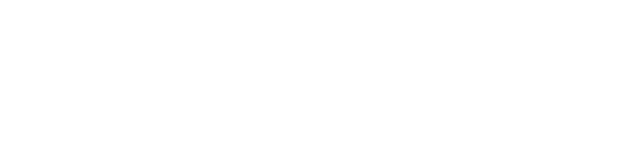
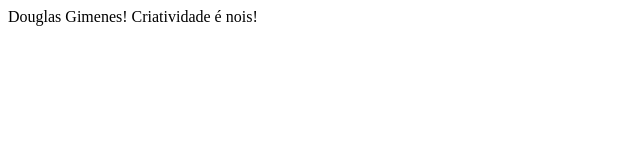
Before and after one commit to DougGimenes/Doug-DigiData, a plain HTML site: page index.html in a window 1280 px wide. Shown: the whole page, without its empty margins (0-640 px from the left). Drawn offline with Linux system fonts and the light colour scheme.

Commit message:
Titulo e corpo

```diff
--- a/index.html
+++ b/index.html
@@ -2,9 +2,10 @@
 <html lang="pt-BR">
     <head>
         <meta charset="utf-8">
-        <title>"DOUG!"</title>
+        <title>DOUG!</title>
     </head>
     <body>
-
+    Douglas Gimenes!
+    Criatividade é nois!
     </body>
 </html>
```
